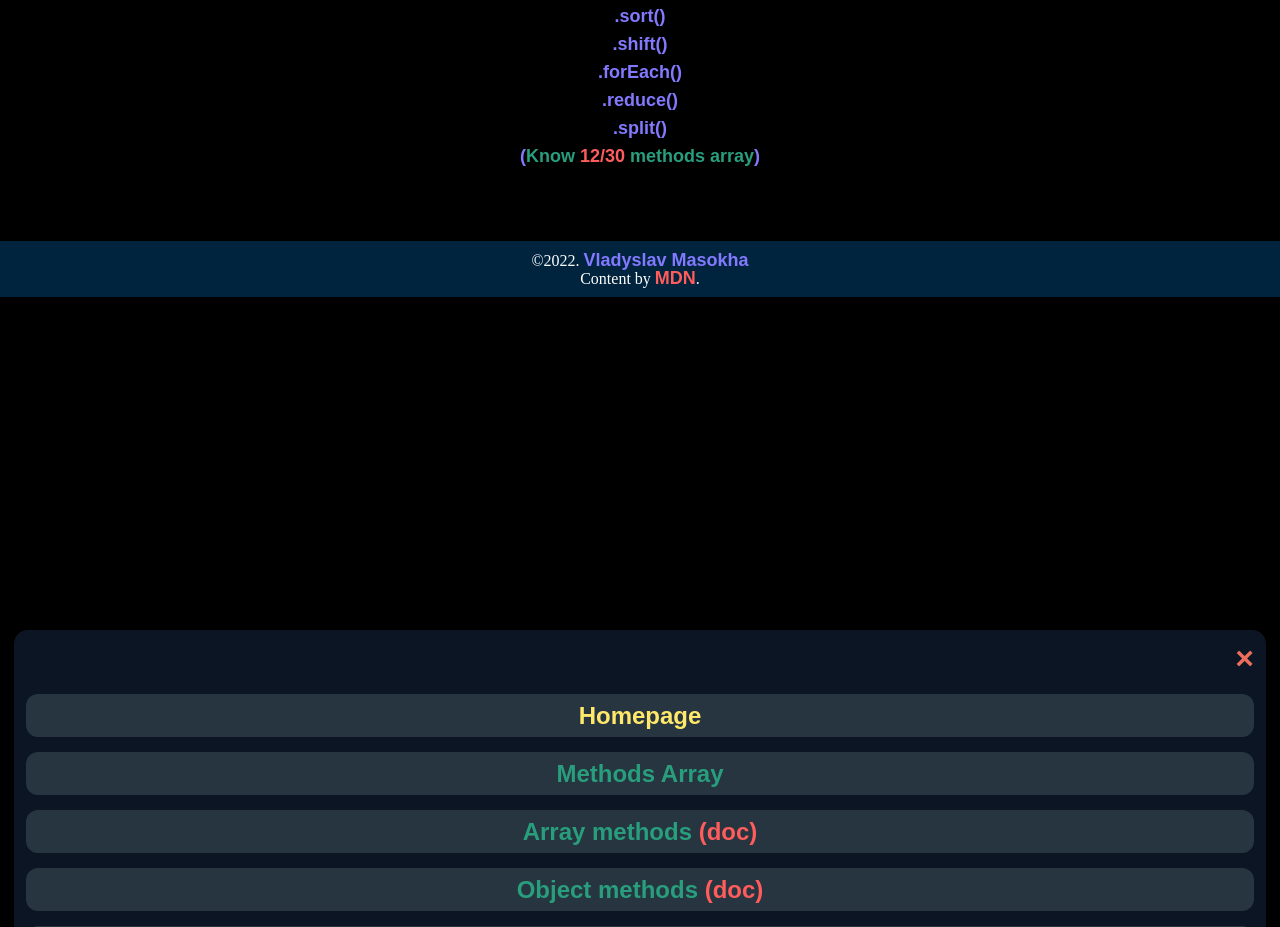
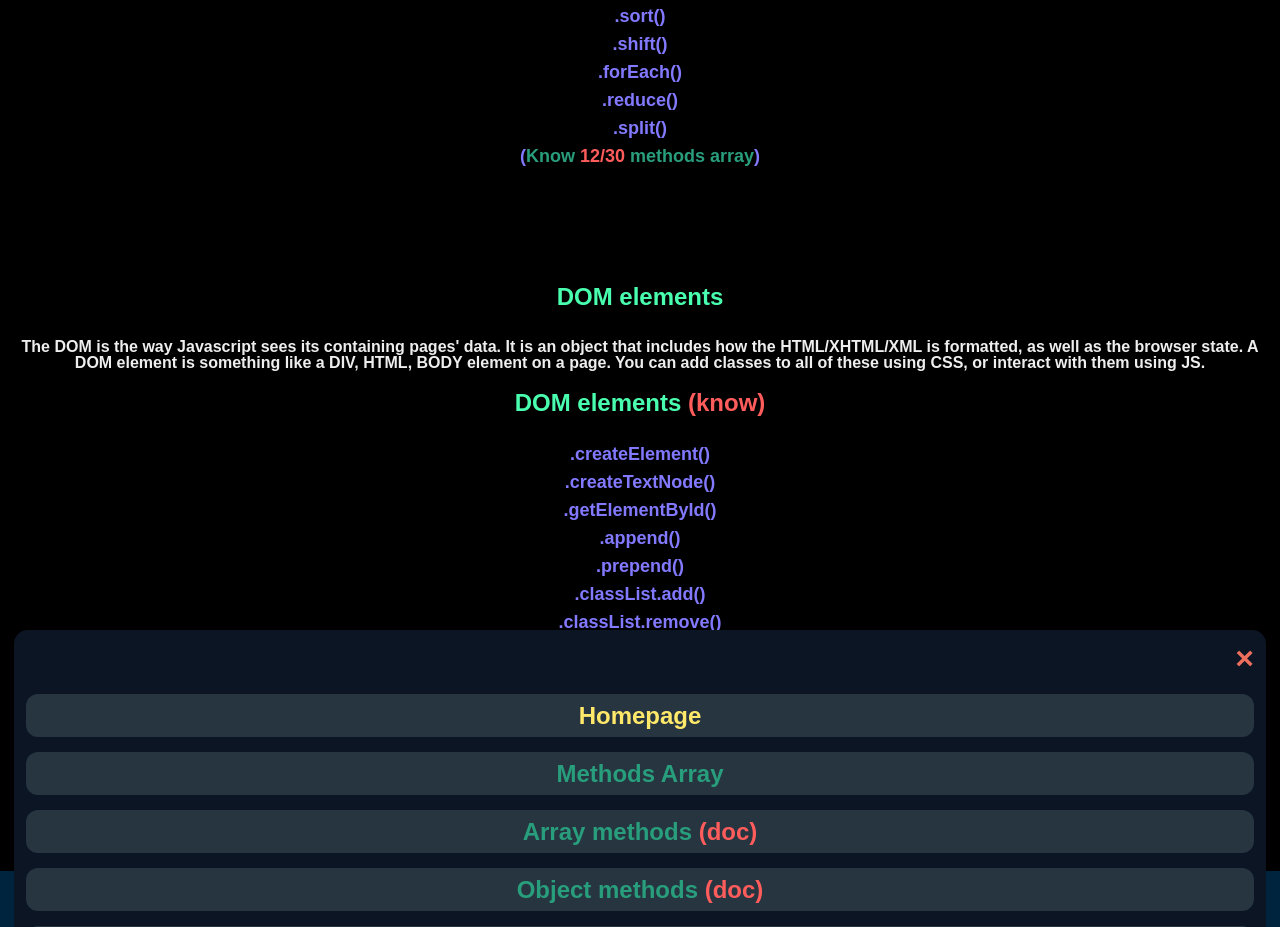
Before and after one commit to vladyslav-masokha/JavaScript-khow, a plain HTML site: page index.html in a window 1280 px wide. Shown: the part 503-1430 px from the top of the page. Before the commit the page ends 800 px from the top, so only its background shows below. Drawn offline with Linux system fonts and the light colour scheme.

Commit message:
DOM elements

```diff
--- a/index.html
+++ b/index.html
@@ -122,6 +122,38 @@
 				</div>
 			</div>
 
+			<div id="dom-elements">
+				<div class="wrapper">
+					<div class="dom-elements-title">
+						<h1>DOM elements</h1>
+						<p>
+							The DOM is the way Javascript sees its containing pages' data. It
+							is an object that includes how the HTML/XHTML/XML is formatted, as
+							well as the browser state. A DOM element is something like a DIV,
+							HTML, BODY element on a page. You can add classes to all of these
+							using CSS, or interact with them using JS.
+						</p>
+					</div>
+					<h1>DOM elements <span>(know)</span></h1>
+					<ul class="dom-elements-list">
+						<li>.createElement()</li>
+						<li>.createTextNode()</li>
+						<li>.getElementById()</li>
+						<li>.append()</li>
+						<li>.prepend()</li>
+						<li>.classList.add()</li>
+						<li>.classList.remove()</li>
+						<li>.getElementsByTagName()</li>
+						<li>.getElementsByClassName()</li>
+						<li>.querySelector()</li>
+						<li>.querySelectorAll()</li>
+						<li>
+							(<span>Know <span>11/???</span> methods array</span>)
+						</li>
+					</ul>
+				</div>
+			</div>
+
 			<footer id="footer">
 				<div class="wrapper">
 					<div class="copyright">
--- a/scss/style.scss
+++ b/scss/style.scss
@@ -269,6 +269,58 @@ a {
 	color: #ff5c5c;
 }
 
+#dom-elements {
+	margin: 100px 0;
+	text-align: center;
+
+	h1 {
+		color: #49ffaf;
+		font-family: 'Montserrat', sans-serif;
+		font-weight: 700;
+		font-size: 24px;
+		margin: 20px 0;
+
+		span {
+			color: #ff5c5c;
+		}
+	}
+}
+
+.dom-elements-title {
+	h1 {
+		color: #ff0000;
+		font-family: 'Montserrat', sans-serif;
+		font-weight: 700;
+		font-size: 32px;
+	}
+
+	p {
+		color: #eee;
+		margin-top: 30px;
+		font-family: 'Montserrat', sans-serif;
+		font-weight: 700;
+		font-size: 16px;
+	}
+}
+
+.dom-elements-list {
+	li {
+		color: #8279ff;
+		padding-top: 10px;
+		font-family: 'Montserrat', sans-serif;
+		font-weight: 700;
+		font-size: 18px;
+	}
+
+	span {
+		color: #289e7c;
+	}
+
+	> li > span > span {
+		color: #ff5c5c;
+	}
+}
+
 // ! Footer
 #footer {
 	margin-top: auto;
```
Also changed, not shown: css/style.css.
